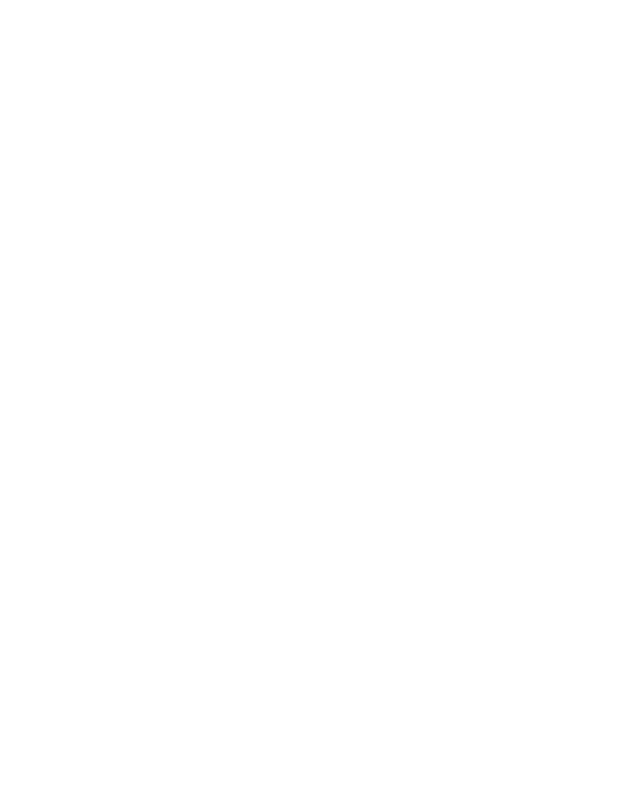
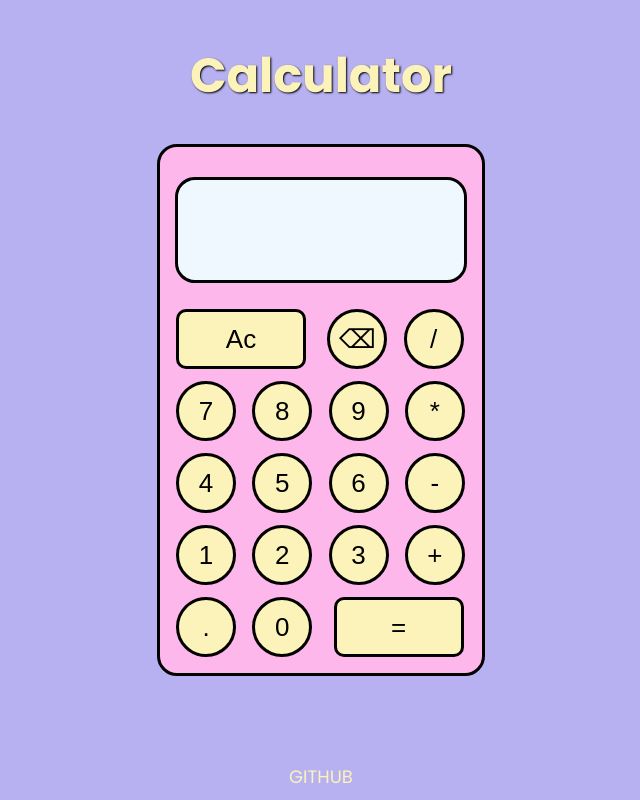
Before and after one commit to aditidtdt/calculator, a plain HTML site: page index.html in a window 1280 px wide. Shown: the whole page, without its empty margins (319-959 px from the left). Drawn offline with Linux system fonts and the light colour scheme.

Commit message:
built ui

```diff
--- a/index.html
+++ b/index.html
@@ -6,6 +6,54 @@
     <title>Calculator</title>
     <link rel="stylesheet" href="./style.css" />
     <link rel="javascript" href="./script.js" defer />
+    <link rel="preconnect" href="https://fonts.googleapis.com" />
+    <link rel="preconnect" href="https://fonts.gstatic.com" crossorigin />
+    <link
+      href="https://fonts.googleapis.com/css2?family=Poppins:ital,wght@0,100;0,200;0,300;0,400;0,500;0,600;0,700;0,800;0,900;1,100;1,200;1,300;1,400;1,500;1,600;1,700;1,800;1,900&display=swap"
+      rel="stylesheet"
+    />
   </head>
-  <body></body>
+  <body>
+    <div class="main">
+      <div class="header">
+        <h1>Calculator</h1>
+      </div>
+      <div class="container">
+        <div class="calc">
+          <div class="displayScreen"></div>
+          <div class="calcBody">
+            <div class="row1">
+              <button class="allClear">Ac</button>
+              <button>⌫</button>
+              <button>/</button>
+            </div>
+            <div class="row2">
+              <button>7</button>
+              <button>8</button>
+              <button>9</button>
+              <button>*</button>
+            </div>
+            <div class="row3">
+              <button>4</button>
+              <button>5</button>
+              <button>6</button>
+              <button>-</button>
+            </div>
+            <div class="row4">
+              <button>1</button>
+              <button>2</button>
+              <button>3</button>
+              <button>+</button>
+            </div>
+            <div class="row5">
+              <button>.</button>
+              <button>0</button>
+              <button class="equalsTo">=</button>
+            </div>
+          </div>
+        </div>
+      </div>
+    </div>
+    <div class="footer"><a href="https://github.com/aditidtdt">github</a></div>
+  </body>
 </html>
--- a/style.css
+++ b/style.css
@@ -0,0 +1,89 @@
+body {
+  font-family: "Poppins", sans-serif;
+  background-color: #B7B1F2;
+  color:#FBF3B9;
+}
+
+.main {
+  display: flex;
+  flex-direction: column;
+  justify-content: center;
+  align-items: center;
+}
+.header {
+  font-size: 24px;
+  text-shadow: 1px 1px 2px black;
+}
+
+.container {
+  padding: 10px;
+  border: 3px solid black;
+  background-color: #FDB7EA;
+  border-radius: 20px;
+}
+
+.displayScreen {
+  border: 3px solid black;
+  border-radius: 20px;
+  height: 100px;
+  width: 280px;
+  margin: 20px 5px;
+  background-color: aliceblue;
+  padding-left: 6px;
+
+}
+
+.calcBody {
+  display: flex;
+  flex-direction: column;
+}
+
+button {
+  color: black;
+  background-color: #FBF3B9;
+  border: 3px solid black;
+  vertical-align: top;
+  width: 60px;
+  height: 60px;
+  border-radius: 50%;
+  font-size: 26px;
+  margin: 6px;
+}
+
+button:hover {
+  cursor: pointer;
+  background-color: #FCDC94;
+}
+
+.allClear, .equalsTo {
+  width: 130px;
+  border-radius: 10px;
+}
+
+.allClear {
+  margin-right: 11px;
+}
+
+.equalsTo {
+  margin-left: 11px;
+}
+
+a {
+  text-decoration: none;
+  color:#FBF3B9;
+  text-transform: uppercase;
+  font-size: 18px;
+}
+
+.footer {
+  position: fixed;
+  bottom: 0;
+  left: 0;
+  text-align: center;
+  width: 100%;
+  padding-bottom: 10px;
+}
+
+a:hover {
+  color:#FDB7EA;
+}
```
